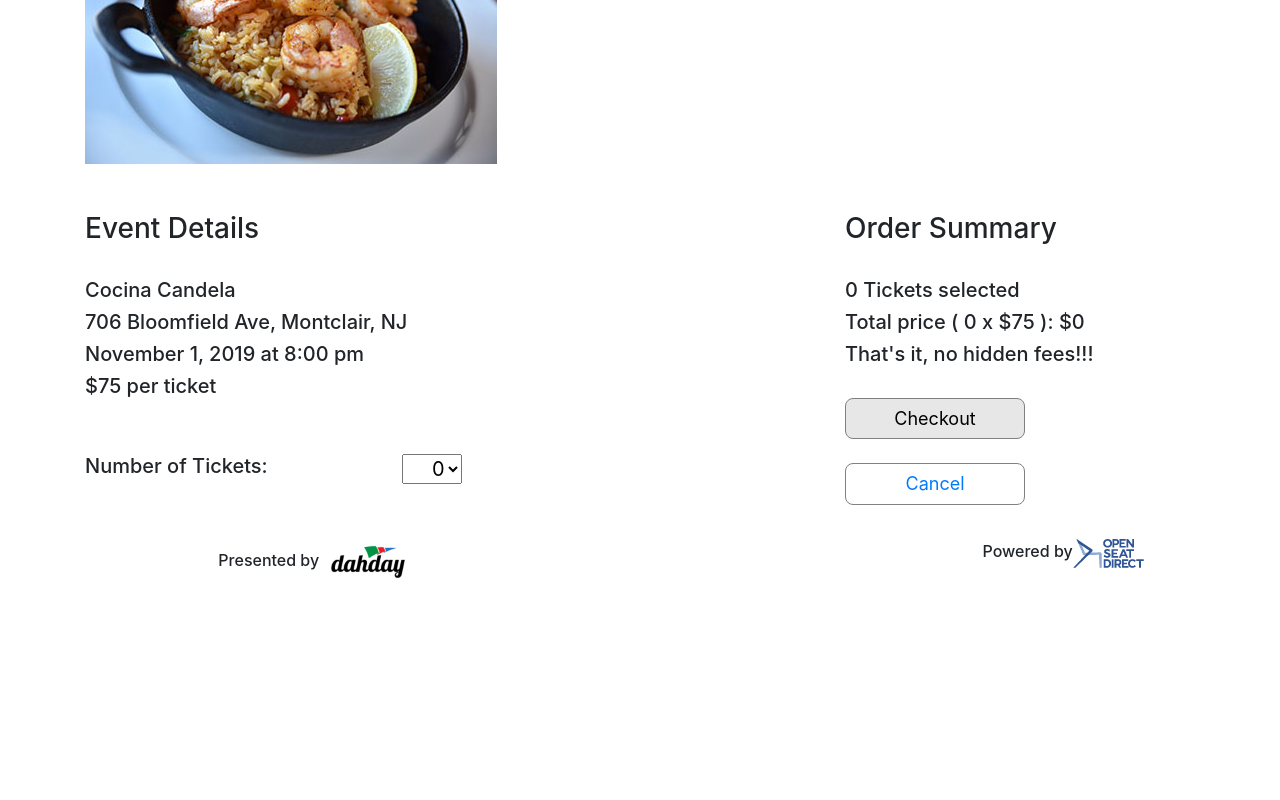
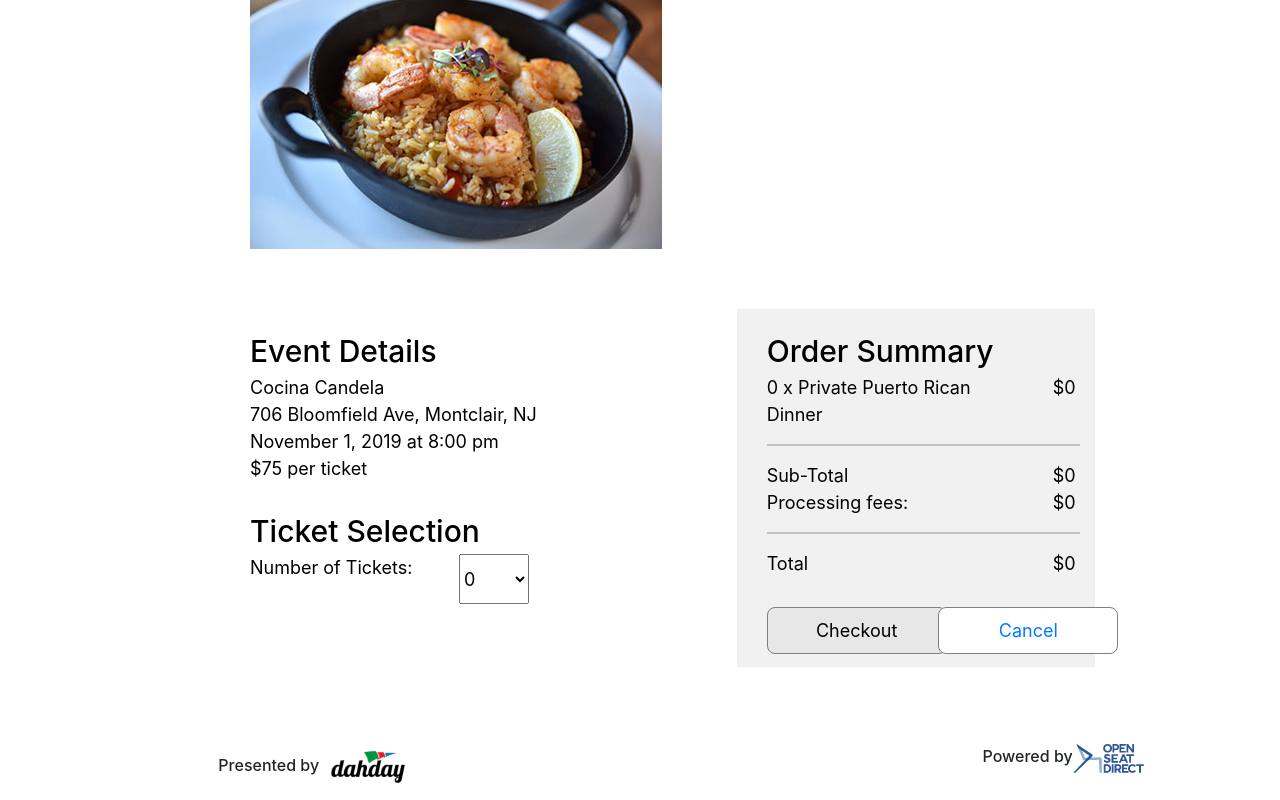
Before and after one commit to cordero67/openseatdirect-in-test, a React (Create React App) app: page /dahday-puertoricandinner-tickets in a window 1280 px wide. Shown: the part 461-1261 px from the top of the page. Before the commit the page ends 1056 px from the top, so only its background shows below. Built offline with nearby package versions, Linux system fonts and the light colour scheme; no server answers.

Commit message:
updated order formating

```diff
--- a/src/TicketPurchases/PuertoRicanDinnerCheckout.js
+++ b/src/TicketPurchases/PuertoRicanDinnerCheckout.js
@@ -1,6 +1,6 @@
 import React, { useState, useEffect } from "react";
 import { Link } from "react-router-dom";
-import { Form, Col, Container } from "react-bootstrap";
+import { Form, Col } from "react-bootstrap";
 import DropIn from "braintree-web-drop-in-react";
 
 import {
@@ -24,12 +24,12 @@ const Checkout = props => {
     email: ""
   });
 
-  // variables that control view options
+  // view control variables
   const [loading, setLoading] = useState(true);
   const [showTicketPayment, setShowTicketPayment] = useState(false);
   const [showPaymentConfirm, setShowPaymentConfirm] = useState(false);
 
-  // this variable is for the Braintree interface
+  // Braintree interface variable
   const [data, setData] = useState({
     success: false,
     clientToken: true,
@@ -124,7 +124,6 @@ const Checkout = props => {
     localStorage.removeItem("order");
   };
 
-  // let getNonce = data.instance
   // requests "nonce" from BrainTree
   // sends payment and order information to the backend
   const expressBuy = () => {
@@ -134,11 +133,11 @@ const Checkout = props => {
       .then(data => {
         console.log(data);
         nonce = data.nonce;
-        console.log(
-          "send nonce and total to process: ",
-          nonce,
-          order.purchaseAmount
-        );
+        //console.log(
+        //  "send nonce and total to process: ",
+        //  nonce,
+        //  order.purchaseAmount
+        //);
         const paymentTicketData = {
           paymentMethodNonce: nonce,
           eventID: order.eventID,
@@ -176,12 +175,26 @@ const Checkout = props => {
 
   const showSuccess = success => (
     <div style={{ display: success ? "" : "none" }}>
+      <div className={styles.SubBody}>
+        <div style={{ paddingLeft: "30px" }}>
+          Thank you for your order, your payment was received.<br></br>
           <br></br>
-      <h4>Payment received, thank you for your order. </h4>
+          Order details:
+          <div style={{ paddingLeft: "30px" }}>
+            Description:
             <br></br>
-      <h4>Confirmation email with order details will be sent shortly.</h4>
+            Total Amount($):
+            <br></br>
+            Transaction ID:
+          </div>
+          <br></br>A confirmation email with your order details will be sent to
+          bobsmith@xmail.com shortly.
           <br></br>
           <br></br>
+          If this e-mail is incorrect, please contact Dahday immediately.
+          <br></br>
+        </div>
+      </div>
     </div>
   );
 
@@ -205,25 +218,49 @@ const Checkout = props => {
         </div>
       ) : (
         <div>
-          <h5>Your order is empty, please return to ticket selection page.</h5>
+          <span style={{ color: "red", fontSize: "16px" }}>
+            Your order is empty, please return to ticket selection page.
+          </span>
         </div>
       )}
     </div>
   );
 
-  // determines if all "contact information" has been filled out by the ticket buyer
+  // determines what "contact information" has been filled out by the ticket buyer
+  let fullNameProvided = order.firstName !== "" && order.lastName !== "";
+  const regsuper = /^(([^<>()\[\]\\.,;:\s@"]+(\.[^<>()\[\]\\.,;:\s@"]+)*)|(".+"))@((\[[0-9]{1,3}\.[0-9]{1,3}\.[0-9]{1,3}\.[0-9]{1,3}])|(([a-zA-Z\-0-9]+\.)+[a-zA-Z]{2,}))$/;
+  let validEmail = regsuper.test(order.email);
+  let detailsMinimal = fullNameProvided && regsuper.test(order.email);
+  let detailsMessage = null;
+
+  if (!validEmail && fullNameProvided) {
+    detailsMessage = (
+      <span style={{ color: "red", fontSize: "14px" }}>
+        * A VALID email address is required to ensure delivery of your tickets.
+      </span>
+    );
+  } else if (validEmail && !fullNameProvided) {
+    detailsMessage = (
+      <span style={{ color: "red", fontSize: "14px" }}>
+        * Your full name is required to ensure delivery of your tickets.
+      </span>
+    );
+  } else if (!detailsMinimal) {
+    detailsMessage = (
+      <span style={{ color: "red", fontSize: "14px" }}>
+        * Your full name and a VALID email address are required to ensure
+        delivery of your tickets.
+      </span>
+    );
+  } else {
+    detailsMessage = (
+      <span style={{ color: "blue", fontSize: "16px" }}>
+        Thank you for providing your information.
+      </span>
+    );
+  }
+
   let submitButton = null;
-  let validEmail = false;
-  const regsuper = /^(([^<>()\[\]\\.,;:\s@"]+(\.[^<>()\[\]\\.,;:\s@"]+)*)|(".+"))@((\[[0-9]{1,3}\.[0-9]{1,3}\.[0-9]{1,3}\.[0-9]{1,3}])|(([a-zA-Z\-0-9]+\.)+[a-zA-Z]{2,}))$/;
-  validEmail = regsuper.test(order.email);
-
-  let detailsMinimal =
-    order.firstName !== "" &&
-    order.lastName !== "" &&
-    regsuper.test(order.email);
-
-  console.log(detailsMinimal);
-
   if (detailsMinimal) {
     submitButton = (
       <button
@@ -265,8 +302,8 @@ const Checkout = props => {
     purchaseSelection = (
       <Aux>
         <div className="row">
-          <div className="col-6">
-            <h3>Contact Information</h3>
+          <div style={{ paddingTop: "20px" }} className="col-6">
+            <span className={styles.SubSectionHeader}>Contact Information</span>
             <br></br>
             <Form.Row>
               <Form.Group as={Col} controlId="formGridFirstName">
@@ -315,51 +352,101 @@ const Checkout = props => {
                   })
                 }
               />
+              {detailsMessage}
             </Form.Group>
-            {detailsMinimal ? (
-              <h6>Thank you for completing all Contact Information fields</h6>
-            ) : (
-              <h6>
-                <span style={{ color: "red" }}>
-                  * Please complete all Contact Information fields to submit
-                  payment
-                </span>
-              </h6>
-            )}
+
+            <span className={styles.SubSectionHeader}>Payment Information</span>
+            {showDropIn()}
+            {showError(data.error)}
+          </div>
+          <div className="col-1"></div>
+          <div
+            style={{
+              backgroundColor: "#F1F1F1",
+              paddingLeft: "30px",
+              paddingTop: "20px"
+            }}
+            className="col-5"
+          >
+            <span className={styles.SubSectionHeader}>Order Summary</span>
+            <br></br>
+            <div className={styles.SubBody}>
+              <div className="row">
+                <div className="col-10">
+                  {order.ticketsSelected} x {order.eventName}
+                </div>
+                <div
+                  style={{
+                    textAlign: "right",
+                    paddingRight: "25px"
+                  }}
+                  className="col-2"
+                >
+                  ${order.purchaseAmount}
+                </div>
+              </div>
+              <hr style={{ border: "1px solid#C0C0C0" }} />
+              <div className="row">
+                <div className="col-10">Sub-Total</div>
+                <div
+                  style={{
+                    textAlign: "right",
+                    paddingRight: "25px"
+                  }}
+                  className="col-2"
+                >
+                  ${order.purchaseAmount}
+                </div>
+              </div>
+              <div className="row">
+                <div className="col-10">Processing fees:</div>
+                <div
+                  style={{
+                    textAlign: "right",
+                    paddingRight: "25px"
+                  }}
+                  className="col-2"
+                >
+                  $0
+                </div>
+              </div>
+              <hr style={{ border: "1px solid#C0C0C0" }} />
+              <div className="row">
+                <div className="col-10">Total</div>
+
+                <div
+                  style={{
+                    textAlign: "right",
+                    paddingRight: "25px"
+                  }}
+                  className="col-2"
+                >
+                  ${order.purchaseAmount}
+                </div>
+              </div>
+            </div>
             <br></br>
             <br></br>
-            <h5>{showDropIn()}</h5>
-            <h5>{showError(data.error)}</h5>
+
+            <div className="row">
+              <div className="col-6">
+                <button className={styles.ButtonWhite}>
+                  <Link to="/dahday-puertoricandinner-tickets">
+                    Modify Order
+                  </Link>
+                </button>
               </div>
-          <div className="col-2"></div>
-          <div className="col-4">
-            <h3>Order Summary</h3>
-            <br></br>
-            <h5>{order.ticketsSelected} Tickets selected</h5>
-            <h5>
-              Total price ( {order.ticketsSelected} x ${order.ticketPrice} ): $
-              {order.purchaseAmount}
-            </h5>
-            <h5>That's it, no hidden fees!!!</h5>
-            <br></br>
-            <br></br>
-            <br></br>
-            <br></br>
-            <br></br>
-            <h6>
-              <button className={styles.ButtonWhite}>
-                <Link to="/dahday-puertoricandinner-tickets">Modify Order</Link>
-              </button>
-            </h6>
-            <br></br>
-            <h6>
+              <div className="col-6">
                 <button
                   onClick={cancelOrderHandler}
                   className={styles.ButtonWhite}
                 >
                   <a href="https://www.dahday.com/">Cancel Order</a>
                 </button>
-            </h6>
+              </div>
+              <br></br>
+              <br></br>
+            </div>
           </div>
         </div>
       </Aux>
@@ -368,30 +455,26 @@ const Checkout = props => {
   if (showPaymentConfirm) {
     purchaseConfirmation = (
       <Aux>
-        <h3>Order Status</h3>
-        {showSuccess(data.success)}
+        <span className={styles.SubSectionHeader}>Order Status</span>
+        <div style={{ paddingTop: "20px" }}>{showSuccess(data.success)}</div>
       </Aux>
     );
   }
   return (
     <Aux>
-      <Container>
-        <br></br>
-        <br></br>
-        <br></br>
-        <br></br>
-        <br></br>
-        <br></br>
-        <div>
+      <div className={styles.ContentBoxLarge}>
+        <div className={styles.SectionHeader}>
           <h1>Checkout</h1>
         </div>
         <br></br>
+        <br></br>
+        <div className={styles.Body}>
           {connectionStatus()}
           {spinnerView}
           {purchaseSelection}
           {purchaseConfirmation}
-        <br></br>
-      </Container>
+        </div>
+      </div>
     </Aux>
   );
 };
--- a/src/TicketPurchases/PuertoRicanDinnerTickets.js
+++ b/src/TicketPurchases/PuertoRicanDinnerTickets.js
@@ -94,10 +94,6 @@ const PueroRicanDinnerTickets = () => {
   // defines "ticketSelection" details
   ticketSelection = (
     <Aux>
-      <div>
-        <h1>{puertoRicoEvent.eventName}: Ticket Selection</h1>
-      </div>
-      <br></br>
       <div>{puertoRicoEvent.description1}</div>
       <br></br>
       <div>{puertoRicoEvent.description2}</div>
@@ -108,26 +104,27 @@ const PueroRicanDinnerTickets = () => {
       <br></br>
       <br></br>
       <div className="row">
-        <div className="col-8">
-          <h3>Event Details</h3>
+        <div style={{ paddingTop: "20px" }} className="col-7">
+          <span className={styles.SubSectionHeader}>Event Details</span>
           <br></br>
-          <h5>{puertoRicoEvent.venue}</h5>
-          <h5>{puertoRicoEvent.location}</h5>
-          <h5>
+          <div className={styles.SubBody}>
+            {puertoRicoEvent.venue}
+            <br></br>
+            {puertoRicoEvent.location}
+            <br></br>
             {puertoRicoEvent.date} at {puertoRicoEvent.time}
-          </h5>
-          <h5>${puertoRicoEvent.ticketPrice} per ticket</h5>
-          <form>
+            <br></br>${puertoRicoEvent.ticketPrice} per ticket
             <br></br>
             <br></br>
+            <span className={styles.SubSectionHeader}>Ticket Selection</span>
+            <form>
               <div className="row">
                 <div className="col-5">Number of Tickets:</div>
                 <div className="col-5">
                   <select
                     style={{
-                    width: "60px",
-                    height: "30px",
-                    textAlign: "right"
+                      width: "70px",
+                      height: "50px"
                     }}
                     type="number"
                     name="ticketsSelected"
@@ -149,32 +146,93 @@ const PueroRicanDinnerTickets = () => {
                     <option>4</option>
                     <option>5</option>
                     <option>6</option>
-                  <option>7</option>
-                  <option>8</option>
-                  <option>9</option>
-                  <option>10</option>
                   </select>
                 </div>
               </div>
               <h5></h5>
             </form>
           </div>
+        </div>
 
-        <div className="col-4">
-          <h3>Order Summary</h3>
+        <div
+          style={{
+            backgroundColor: "#F1F1F1",
+            paddingLeft: "30px",
+            paddingTop: "20px"
+          }}
+          className="col-5"
+        >
+          <span className={styles.SubSectionHeader}>Order Summary</span>
           <br></br>
-          <h5>{ticketPurchase.ticketsSelected} Tickets selected</h5>
-          <h5>
-            Total price ( {ticketPurchase.ticketsSelected} x $
-            {puertoRicoEvent.ticketPrice} ): ${ticketPurchase.purchaseAmount}
-          </h5>
-          <h5>That's it, no hidden fees!!!</h5>
+          <div className={styles.SubBody}>
+            <div className="row">
+              <div className="col-10">
+                {ticketPurchase.ticketsSelected} x {ticketPurchase.eventName}
+              </div>
+              <div
+                style={{
+                  textAlign: "right",
+                  paddingRight: "25px"
+                }}
+                className="col-2"
+              >
+                ${ticketPurchase.purchaseAmount}
+              </div>
+            </div>
+            <hr style={{ border: "1px solid#C0C0C0" }} />
+            <div className="row">
+              <div className="col-10">Sub-Total</div>
+              <div
+                style={{
+                  textAlign: "right",
+                  paddingRight: "25px"
+                }}
+                className="col-2"
+              >
+                ${ticketPurchase.purchaseAmount}
+              </div>
+            </div>
+            <div className="row">
+              <div className="col-10">Processing fees:</div>
+              <div
+                style={{
+                  textAlign: "right",
+                  paddingRight: "25px"
+                }}
+                className="col-2"
+              >
+                $0
+              </div>
+            </div>
+            <hr style={{ border: "1px solid#C0C0C0" }} />
+            <div className="row">
+              <div className="col-10">Total</div>
+
+              <div
+                style={{
+                  textAlign: "right",
+                  paddingRight: "25px"
+                }}
+                className="col-2"
+              >
+                ${ticketPurchase.purchaseAmount}
+              </div>
+            </div>
+          </div>
           <br></br>
-          {checkoutButton}
-          <br></br>
-          <button onClick={cancelOrderHandler} className={styles.ButtonWhite}>
+          <div className="row">
+            <div className="col-6">{checkoutButton}</div>
+            <div className="col-6">
+              <button
+                onClick={cancelOrderHandler}
+                className={styles.ButtonWhite}
+              >
                 <a href="https://www.dahday.com/">Cancel</a>
               </button>
+            </div>
+            <br></br>
+            <br></br>
+          </div>
         </div>
       </div>
     </Aux>
@@ -182,16 +240,12 @@ const PueroRicanDinnerTickets = () => {
 
   return (
     <Aux>
-      <Container>
+      <div className={styles.ContentBoxLarge}>
+        <div className={styles.SectionHeader}>{puertoRicoEvent.eventName}</div>
         <br></br>
         <br></br>
-        <br></br>
-        <br></br>
-        <br></br>
-        <br></br>
-        <h5>{ticketSelection}</h5>
-        <br></br>
-      </Container>
+        <div className={styles.Body}>{ticketSelection}</div>
+      </div>
     </Aux>
   );
 };
@@ -199,8 +253,6 @@ const PueroRicanDinnerTickets = () => {
 export default PueroRicanDinnerTickets;
 
 /*
-
-            <h5>
               <div className="row">
                 <div className="col-5">Number of Tickets:</div>
                 <div className="col-5">
@@ -225,8 +277,6 @@ export default PueroRicanDinnerTickets;
                   />
                 </div>
               </div>
-            </h5>
-
 
         <div style={{ color: "red" }}>
           <h5>FOR OSD EYES ONLY</h5>
--- a/src/TicketPurchases/TicketPurchases.module.css
+++ b/src/TicketPurchases/TicketPurchases.module.css
@@ -1,22 +1,36 @@
-.Modal {
-  position: fixed;
-  z-index: 500;
-  background-color: white;
-  width: 90%;
-  border: 1px solid #ccc;
-  box-shadow: 1px 1px 1px black;
-  padding: 16px;
-  left: 15%;
-  top: 30%;
-  box-sizing: border-box;
-  transition: all 0.3s ease-out;
+.ContentBoxLarge {
+  padding-top: 150px;
+  padding-bottom: 75px;
+  width: 100%;
+  height: 100%;
+  background-color: #fff;
 }
 
-@media (min-width: 600px) {
-  .Modal {
-    width: 700px;
-    left: calc(50% - 250px);
-  }
+.SectionHeader {
+  text-indent: 150px;
+  color: #212226;
+  margin: 0 0 0 0;
+  font-size: 36px;
+  font-weight: 500;
+  line-height: 45px;
+}
+
+.Body {
+  padding-left: 250px;
+  padding-right: 200px;
+  font-size: 20px;
+  color: #000;
+}
+
+.SubBody {
+  font-size: 18px;
+  color: #000;
+}
+
+.SubSectionHeader {
+  font-size: 30px;
+  font-weight: 500;
+  line-height: 45px;
 }
 
 .ButtonGreen {
--- a/src/components/Headers/OSDHeader.js
+++ b/src/components/Headers/OSDHeader.js
@@ -4,7 +4,19 @@ import { Nav } from "react-bootstrap";
 
 import styles from "./OSDHeader.module.css";
 
-const Header = ({ logoType, styleType }) => {
+// determines if current menu item, i.e. "<NavLink>" is the active link
+// "history" represents the actual active path
+// "path" represents the path defined in the respective "<NavLink>"
+// "#ff9900" gives an orange color
+const isActive = (history, path) => {
+  if (history.location.pathname === path) {
+    return { color: "#8DADD4" };
+  } else {
+    return { color: "ffffff" };
+  }
+};
+
+const Header = ({ history, logoType, styleType }) => {
   return (
     <Nav className={styles[styleType]}>
       <ul>
--- a/src/components/HomePage/HomePage.js
+++ b/src/components/HomePage/HomePage.js
@@ -49,7 +49,7 @@ class Home extends Component {
               <br></br>
               <h1>
                 <NavLink to="/video" exact>
-                  <Button variant="outline-light">Learn More</Button>
+                  <Button variant="outline-light">LEARN MORE</Button>
                 </NavLink>
                 <Route path="/video" exact component={Video} />
               </h1>
--- a/src/components/Video/Video.js
+++ b/src/components/Video/Video.js
@@ -27,9 +27,9 @@ class Video extends Component {
         <div className={styles.ContentBoxLarge}>
           <div className={styles.SectionHeader}>
             <h1>
-              What is{" "}
+              What is
               <span style={{ style: "bold", color: "#2F5596" }}>
-                <strong>OPENSEATDIRECT</strong>
+                <strong> OPENSEATDIRECT</strong>
               </span>
             </h1>
           </div>
--- a/src/components/Video/Video.module.css
+++ b/src/components/Video/Video.module.css
@@ -11,7 +11,7 @@
   text-indent: 150px;
   color: #212226;
   margin: 0 0 0 0;
-  font-size: 46px;
+  font-size: 56px;
   font-weight: 500;
   line-height: 45px;
 }
```
Lines whose indentation alone changed are shown as unchanged.
